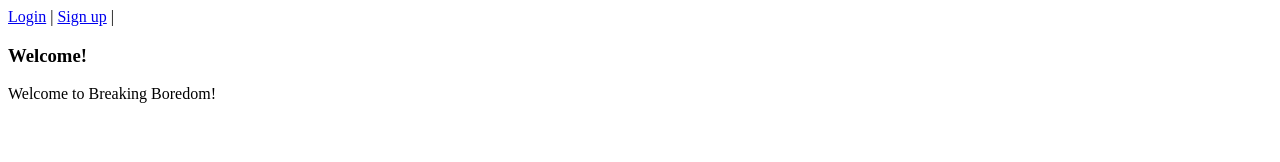
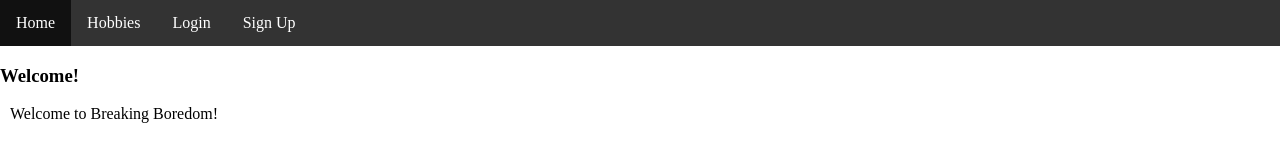
Before and after one commit to cjoseph-otioti8983/Breaking-Boredom, a plain HTML site: page Index.html in a window 1280 px wide. Drawn offline with Linux system fonts and the light colour scheme.

Commit message:
I added a nav bar

```diff
--- a/Index.html
+++ b/Index.html
@@ -2,13 +2,48 @@
     <html>
         <head>
             <title> Breaking Boredom </title>
-        </head>
+              <style>
+                body {
+                margin: 0;
+                padding: 0;
+                }
+
+                h2, p {
+                margin: 10px;
+                }
+
+                ul {
+                list-style-type: none;
+                margin: 0;
+                padding: 0;
+                overflow: hidden;
+                background-color: #333333;
+                }
+
+                ul li {
+                float: left;
+                }
+
+                ul li a {
+                display: block;
+                color: white;
+                text-align: center;
+                padding: 14px 16px;
+                text-decoration: none;
+                }
+
+                ul li a:hover {
+                background-color: #111111;
+                }
+                </style>
+                        </head>
             <body>
-                    <nav>
-                        <a href="PLACEHOLDER">Login</a> |
-                        <a href="PLACEHOLDER">Sign up</a> |
 
-                    </nav>
+                <ul><li><a href="#home">Home</a></li>
+                    <li><a href="#Hobbies">Hobbies</a></li>
+                    <li><a href="#Login">Login</a></li>
+                    <li><a href="#Sign Up">Sign Up</a></li></ul>
+
                 <h3>Welcome!</h3>
                 <p>Welcome to Breaking Boredom!</p>
             </body>
```
